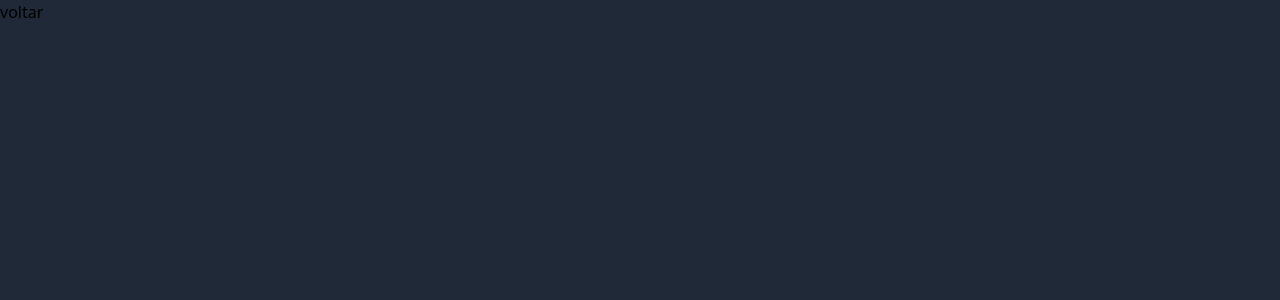
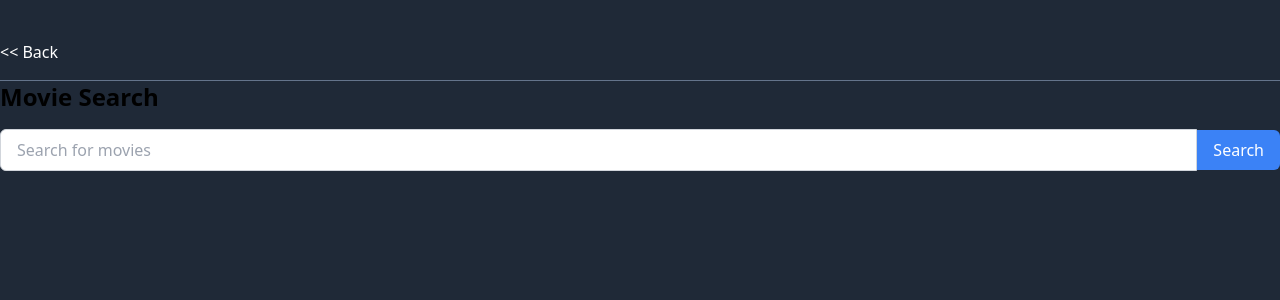
Before and after one commit to Batcleta/movies-stream-with-angular-project, an Angular app: page /new-movie in a window 1280 px wide. Shown: the top 300 px of the page. Built offline with nearby package versions, Linux system fonts and the light colour scheme.

Commit message:
Add movie search ok

```diff
--- a/db.json
+++ b/db.json
@@ -744,11 +744,14 @@
       "overview": "The Accident Man is back, and this time he must best the top assassins in the world to protect the ungrateful son of a mafia boss, save the life of his only friend and rekindle his relationship with his maniacal father figure.",
       "popularity": 374.963,
       "poster_path": "/npW9nfL7F3ZVpaCpabqo98KTLw6.jpg",
-      "release_date": "2022-10-14",
+      "release_date": "13/10/2022",
       "title": "Accident Man: Hitman's Holiday",
       "video": false,
       "vote_average": 6.5,
-      "vote_count": 86
+      "vote_count": 86,
+      "watched": true,
+      "rating": "disliked",
+      "comment": "asdasdasdasd"
     },
     {
       "adult": false,
--- a/src/app/movie-details/movie-details.component.ts
+++ b/src/app/movie-details/movie-details.component.ts
@@ -7,20 +7,20 @@ import { movieWatched } from 'src/@types/movie-watched-type';
 @Component({
   selector: 'app-movie-details',
   templateUrl: './movie-details.component.html',
-  styleUrls: ['./movie-details.component.css']
+  styleUrls: ['./movie-details.component.css'],
 })
 export class MovieDetailsComponent implements OnInit {
-
   @Output() movieWatched = new EventEmitter<movieObject>();
 
   isModalOpen = false;
-  back: string = "< Back";
+  back: string = '< Back';
   movies: movieObject[] = [];
-  movie?: movieObject
+  movie?: movieObject;
 
   constructor(
     private movieService: MovieService,
-    private route: ActivatedRoute) { }
+    private route: ActivatedRoute
+  ) {}
 
   ngOnInit() {
     this.fetchMovies();
@@ -28,20 +28,20 @@ export class MovieDetailsComponent implements OnInit {
 
   async fetchMovies() {
     try {
-      this.movies = await this.movieService.fetchMovies();
-      const movieIdFromRoute = Number(this.route.snapshot.paramMap.get('movieId'));
-      this.movie = this.movies.find(movie => movie.id === movieIdFromRoute);
+      this.movies = await this.movieService.getMoviesList();
+      const movieIdFromRoute = Number(
+        this.route.snapshot.paramMap.get('movieId')
+      );
+      this.movie = this.movies.find((movie) => movie.id === movieIdFromRoute);
 
       if (this.movie) {
-        const date = new Date(this.movie?.release_date)
-        this.movie.release_date = date.toLocaleDateString().toString()
+        const date = new Date(this.movie?.release_date);
+        this.movie.release_date = date.toLocaleDateString().toString();
       }
-
     } catch (error) {
       console.error('Error fetching movies:', error);
     }
   }
-
 
   onMovieWatched() {
     this.isModalOpen = true;
@@ -52,7 +52,7 @@ export class MovieDetailsComponent implements OnInit {
   }
 
   onModalSubmited(watchedParams: movieWatched) {
-    this.onCloseModal()
+    this.onCloseModal();
 
     const movieIndex = this.movies.findIndex((m) => m.id === this.movie?.id);
     if (movieIndex !== -1) {
@@ -70,5 +70,4 @@ export class MovieDetailsComponent implements OnInit {
       );
     }
   }
-
 }
--- a/src/app/movie.service.ts
+++ b/src/app/movie.service.ts
@@ -11,13 +11,11 @@ export class MovieService {
 
   constructor(private http: HttpClient) {}
 
-  getMoviesList(): Observable<movieObject[]> {
-    return this.http.get<movieObject[]>(this.dbUrl);
-  }
+  getMoviesList(): Promise<movieObject[]> {
+    const movies = this.http.get<movieObject[]>(this.dbUrl);
 
-  fetchMovies(): Promise<movieObject[]> {
     return new Promise((resolve, reject) => {
-      this.getMoviesList().subscribe(
+      movies.subscribe(
         (movies: movieObject[]) => {
           resolve(movies);
         },
@@ -32,15 +30,4 @@ export class MovieService {
     const url = `${this.dbUrl}/${movie.id}`;
     return this.http.put<movieObject>(url, movie);
   }
-
-  searchMoviesFromApi(movieName: string): Observable<movieObject[]> {
-    const url = `https://api.themoviedb.org/3/search/movie?query=${movieName}&include_adult=false&language=en-US&page=1`;
-    return this.http.get<movieObject[]>(url, {
-      headers: {
-        accept: 'application/json',
-        Authorization:
-          'Bearer eyJhbGciOiJIUzI1NiJ9.eyJhdWQiOiJkZjkwZTdiN2ZlMjcxMmQ5OTY5NWM0NTczMWY2ZGI3MiIsInN1YiI6IjY0OWMyNDEyZmQ0ZjgwMDEwZDk4YWI0NiIsInNjb3BlcyI6WyJhcGlfcmVhZCJdLCJ2ZXJzaW9uIjoxfQ.pyZGT1Z8mvq_BZ_Zu8zqmAehmQq4VPvuQxn5LLSacbU',
-      },
-    });
-  }
 }
--- a/src/app/movies-list/movies-list.component.ts
+++ b/src/app/movies-list/movies-list.component.ts
@@ -8,12 +8,10 @@ import { movieObject } from 'src/@types/movie-object-type';
   styleUrls: ['./movies-list.component.css'],
 })
 export class MoviesListComponent implements OnInit {
+  movies: movieObject[] = [];
+  watchedMovie!: movieObject;
 
-
-  movies: movieObject[] = [];
-  watchedMovie!: movieObject
-
-  constructor(private movieService: MovieService) { }
+  constructor(private movieService: MovieService) {}
 
   get nonWatchedMovies(): any[] {
     return this.movies.filter((movie) => !movie.watched);
@@ -29,7 +27,7 @@ export class MoviesListComponent implements OnInit {
 
   async fetchMovies() {
     try {
-      this.movies = await this.movieService.fetchMovies();
+      this.movies = await this.movieService.getMoviesList();
     } catch (error) {
       console.error('Error fetching movies:', error);
     }
@@ -41,8 +39,4 @@ export class MoviesListComponent implements OnInit {
       this.movies.splice(movieIndex, 1);
     }
   }
-
-
-
-
 }
--- a/src/app/new-movie/new-movie.component.html
+++ b/src/app/new-movie/new-movie.component.html
@@ -1 +1,46 @@
-<a routerLink=""> voltar </a>
+<h2 class="mt-10">
+  <a class="text-white" routerLink="">{{ back }}</a>
+</h2>
+<div class="w-full border-b border-slate-500 mt-4"></div>
+
+<h2 class="text-2xl font-bold">Movie Search</h2>
+
+<form (submit)="searchMovies()" class="mt-4">
+  <div class="flex items-center">
+    <input
+      required
+      [(ngModel)]="searchQuery"
+      name="searchQuery"
+      type="text"
+      placeholder="Search for movies"
+      class="px-4 py-2 border border-gray-300 rounded-l-md focus:outline-none focus:ring-2 focus:ring-blue-500 focus:border-blue-500 flex-grow"
+    />
+    <button
+      type="submit"
+      class="px-4 py-2 bg-blue-500 text-white rounded-r-md hover:bg-blue-600 focus:outline-none focus:ring-2 focus:ring-blue-500 focus:ring-offset-2"
+    >
+      Search
+    </button>
+  </div>
+</form>
+
+<div class="search-results mt-4" *ngIf="movies.length > 0">
+  <h3 class="text-xl font-bold">Search Results:</h3>
+  <ul class="mt-2">
+    <li
+      *ngFor="let movie of movies"
+      class="flex items-center justify-between border-b border-gray-300 py-2"
+    >
+      <div class="movie-details">
+        <h4 class="text-lg font-bold">{{ movie.original_title }}</h4>
+        <p class="text-gray-500">{{ movie.overview }}</p>
+      </div>
+      <button
+        (click)="selectMovie(movie)"
+        class="px-4 py-2 bg-green-500 text-white rounded-md hover:bg-green-600 focus:outline-none focus:ring-2 focus:ring-green-500 focus:ring-offset-2"
+      >
+        Add
+      </button>
+    </li>
+  </ul>
+</div>
--- a/src/app/new-movie/new-movie.component.ts
+++ b/src/app/new-movie/new-movie.component.ts
@@ -1,8 +1,35 @@
 import { Component } from '@angular/core';
+import { movieObject } from 'src/@types/movie-object-type';
+import { ThemoviedbService } from '../themoviedb.service';
 
 @Component({
   selector: 'app-new-movie',
   templateUrl: './new-movie.component.html',
   styleUrls: ['./new-movie.component.css'],
 })
-export class NewMovieComponent {}
+export class NewMovieComponent {
+  back = '<< Back';
+  searchQuery: string = '';
+  movies: movieObject[] = [];
+
+  constructor(private movieService: ThemoviedbService) {}
+
+  async searchMovies() {
+    try {
+      const response = await this.movieService.searchMoviesFromApi(
+        this.searchQuery
+      );
+
+      this.movies = response.results;
+
+      console.log(this.searchQuery);
+      console.log(this.movies);
+    } catch (error) {
+      console.error('Error fetching movies:', error);
+    }
+  }
+
+  selectMovie(movie: movieObject) {}
+
+  clearMoviesList() {}
+}
--- /dev/null
+++ b/src/app/themoviedb.service.ts
@@ -0,0 +1,39 @@
+import { HttpClient } from '@angular/common/http';
+import { Injectable } from '@angular/core';
+import { movieObject } from 'src/@types/movie-object-type';
+
+type themoviedbResponse = {
+  page: number;
+  results: movieObject[];
+  total_pages: number;
+  total_results: number;
+};
+
+@Injectable({
+  providedIn: 'root',
+})
+export class ThemoviedbService {
+  constructor(private http: HttpClient) {}
+
+  searchMoviesFromApi(movieName: string): Promise<themoviedbResponse> {
+    const url = `https://api.themoviedb.org/3/search/movie?query=${movieName}&include_adult=false&language=en-US&page=1`;
+    const movies = this.http.get<themoviedbResponse>(url, {
+      headers: {
+        accept: 'application/json',
+        Authorization:
+          'Bearer eyJhbGciOiJIUzI1NiJ9.eyJhdWQiOiJkZjkwZTdiN2ZlMjcxMmQ5OTY5NWM0NTczMWY2ZGI3MiIsInN1YiI6IjY0OWMyNDEyZmQ0ZjgwMDEwZDk4YWI0NiIsInNjb3BlcyI6WyJhcGlfcmVhZCJdLCJ2ZXJzaW9uIjoxfQ.pyZGT1Z8mvq_BZ_Zu8zqmAehmQq4VPvuQxn5LLSacbU',
+      },
+    });
+
+    return new Promise((resolve, reject) => {
+      movies.subscribe(
+        (moviesResponse: themoviedbResponse) => {
+          resolve(moviesResponse);
+        },
+        (error: any) => {
+          reject(error);
+        }
+      );
+    });
+  }
+}
```
Also changed, not shown: src/app/movie-details/movie-details.component.html (+28 -19 lines), 1 other file (tests, documents, lock files or other folders).
